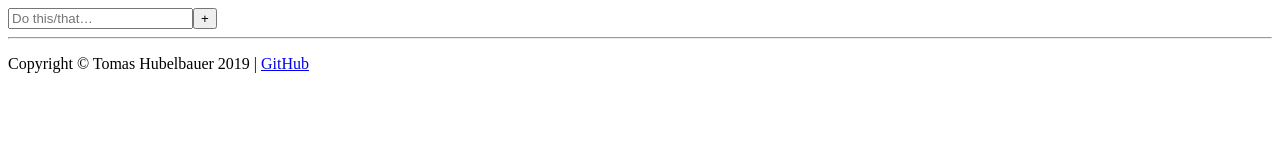
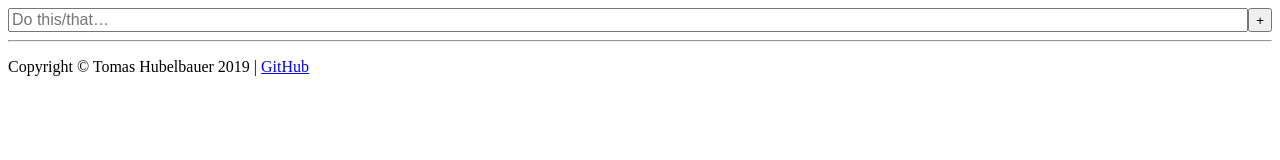
Before and after one commit to TomasHubelbauer/agendum, a plain HTML site: page index.html in a window 1280 px wide. Drawn offline with Linux system fonts and the light colour scheme.

Commit message:
Change the ID according to the HTML change

```diff
--- a/index.css
+++ b/index.css
@@ -6,7 +6,7 @@
   display: flex;
 }
 
-#editorInput {
+#editorTextArea {
   flex: 1;
   /* Prevent mobile input zoom by setting the font size large enough (16px+) */
   font-size: 16px;
```
